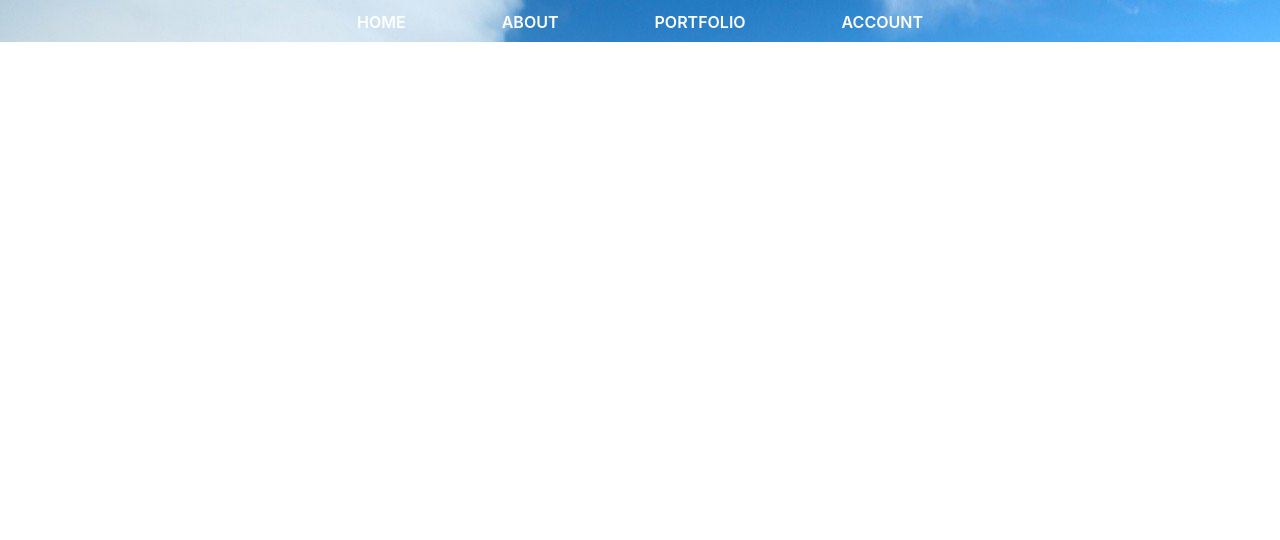
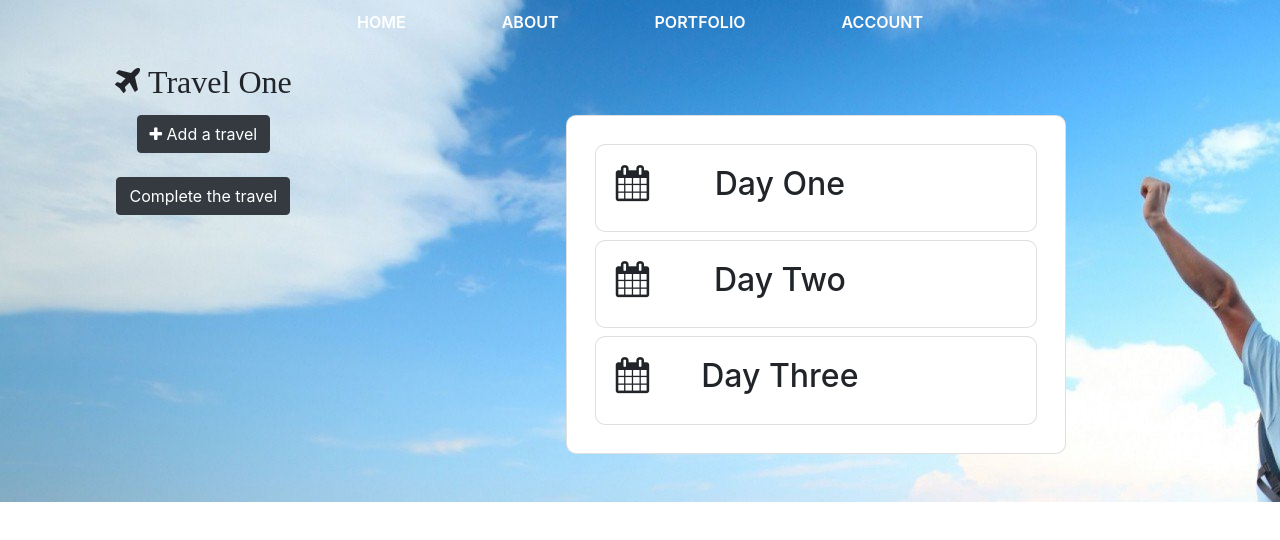
Before and after one commit to Davide-22/Lab-AP-Project, an Angular app in the folder Front-End/: page /travel-page in a window 1280 px wide. Before the commit this address led to /. Shown: the top 540 px of the page. Built offline with nearby package versions, Linux system fonts and the light colour scheme.

Commit message:
Travel page 1.0 - WIP

```diff
--- a/Front-End/src/app/app-routing.module.ts
+++ b/Front-End/src/app/app-routing.module.ts
@@ -4,6 +4,7 @@ import { AccountComponent } from './account/account.component';
 import { LoginPageComponent } from './login-page/login-page.component';
 import { MainPageComponent } from './main-page/main-page.component';
 import { SignUpComponent } from './sign-up/sign-up.component';
+import { TravelPageComponent } from './travel-page/travel-page.component';
 
 
 
@@ -11,6 +12,7 @@ const routes: Routes = [
   {path: 'account', component: AccountComponent},
   {path: 'main-page', component: MainPageComponent},
   {path: 'sign-up', component: SignUpComponent},
+  {path: 'travel-page', component: TravelPageComponent},
   {path: '', component: LoginPageComponent}
 ];
 
--- a/Front-End/src/app/app.module.ts
+++ b/Front-End/src/app/app.module.ts
@@ -7,12 +7,14 @@ import { NgbModule } from '@ng-bootstrap/ng-bootstrap';
 import { MainPageComponent } from './main-page/main-page.component';
 import { AccountComponent } from './account/account.component';
 import { FormsModule, ReactiveFormsModule } from '@angular/forms';
+import { TravelPageComponent } from './travel-page/travel-page.component';
 
 @NgModule({
   declarations: [
     AppComponent,
     MainPageComponent,
     AccountComponent,
+    TravelPageComponent,
   ],
   imports: [
     BrowserModule,
--- /dev/null
+++ b/Front-End/src/app/travel-page/travel-page.component.css
@@ -0,0 +1,33 @@
+.but{
+    display: inline-block;
+    width: 3em;
+    height: 3em;
+    vertical-align: middle;
+    text-decoration: none;
+    border: .5em solid rgba(0,0,0,0);
+    border-radius: 100%;
+    background: rgb(245,245,245) linear-gradient(rgb(245,245,245), rgb(188,192,193)) 50% 50% / calc(3em + .5em*2) calc(3em + .5em*2);
+}
+
+.pag{
+    border-radius: 10px 10px 10px 10px;
+    width: 500px;
+    left: 33%;
+}
+
+.card{
+    border-radius: 10px 10px 10px 10px;
+}
+
+
+.column {
+    float: left;
+    width: 33.33%;
+  }
+
+
+.row:after {
+    content: "";
+    display: table;
+    clear: both;
+  }
--- /dev/null
+++ b/Front-End/src/app/travel-page/travel-page.component.html
@@ -0,0 +1,49 @@
+<!--<p>travel-page works!</p>-->
+
+&nbsp;
+&nbsp;
+
+<div class="row">
+    <div class="column">
+        <i class="fa fa-plane fa-2x"> Travel One</i><p>
+    </div>
+</div>
+
+<div class="row">
+    <div class="column">
+        <button class="btn btn-dark">
+            <i class="fa fa-plus"></i>
+            Add a travel
+        </button>
+        <br> <br>
+        <button class="btn btn-dark">
+            Complete the travel
+        </button>
+    </div>
+
+
+    <div class="column">
+        <div class="pag card text-center">
+            <div class="card-body mt-auto">
+                <div *ngFor="let day of days">
+                    <div class="card m-2">
+                        <div class="card-body">
+                            <div class="row">
+                                <div class="col-1">
+                                    <i class="fa fa-calendar" style="font-size:36px" ></i>
+                                </div>
+                                <div class="col-8">
+                                    <h2>
+                                        {{day}}
+                                    </h2>
+                                </div>
+                            </div>
+                        </div>
+                    </div>
+                </div>
+            </div>
+        </div>
+    </div>
+    <div class="column"></div>
+</div>
+<br> <br>
--- /dev/null
+++ b/Front-End/src/app/travel-page/travel-page.component.ts
@@ -0,0 +1,18 @@
+import { Component, OnInit } from '@angular/core';
+
+@Component({
+  selector: 'app-travel-page',
+  templateUrl: './travel-page.component.html',
+  styleUrls: ['./travel-page.component.css']
+})
+export class TravelPageComponent implements OnInit {
+  public days: string[] = ['Day One', 'Day Two', 'Day Three'];
+
+
+  constructor() { }
+
+  ngOnInit(): void {
+  }
+
+
+}
```
Also changed, not shown: 2 other files (tests, documents, lock files or other folders).
